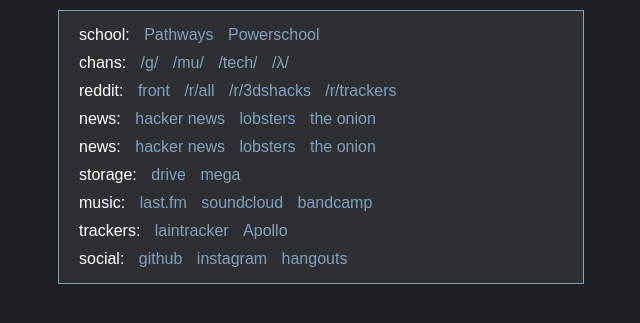
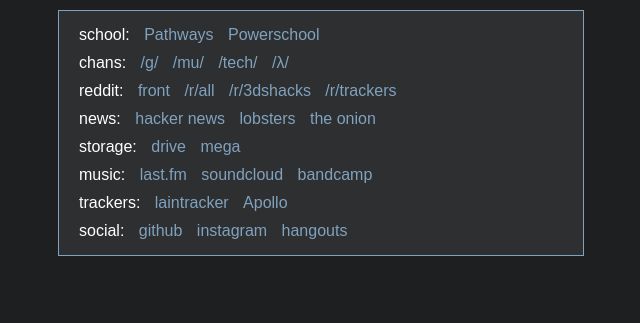
Before and after one commit to jacobdillon/startpage, a PHP site: page / in a window 1280 px wide. Shown: the top 323 px of the page, without its empty margins (330-970 px from the left). Run offline with PHP 8.4, Linux system fonts and the light colour scheme.

Commit message:
Sorry i'm retarded

```diff
--- a/index.html
+++ b/index.html
@@ -35,12 +35,6 @@
           <li><a href="https://www.theonion.com/">the onion</a></li>
         </ul>
         <ul class="links">
-          <li>news:</li>
-          <li><a href="https://news.ycombinator.com/">hacker news</a></li>
-          <li><a href="https://lobste.rs/">lobsters</a></li>
-          <li><a href="https://www.theonion.com/">the onion</a></li>
-        </ul>
-        <ul class="links">
           <li>storage:</li>
           <li><a href="https://drive.google.com/">drive</a></li>
           <li><a href="https://mega.nz/">mega</a></li>
--- a/styles.css
+++ b/styles.css
@@ -11,7 +11,7 @@ a:hover {
 #alignment {
   margin: auto;
   position: relative;
-  width: 30%;
+  width: 25%;
 }
 
 @media (max-width:1500px) {
```
